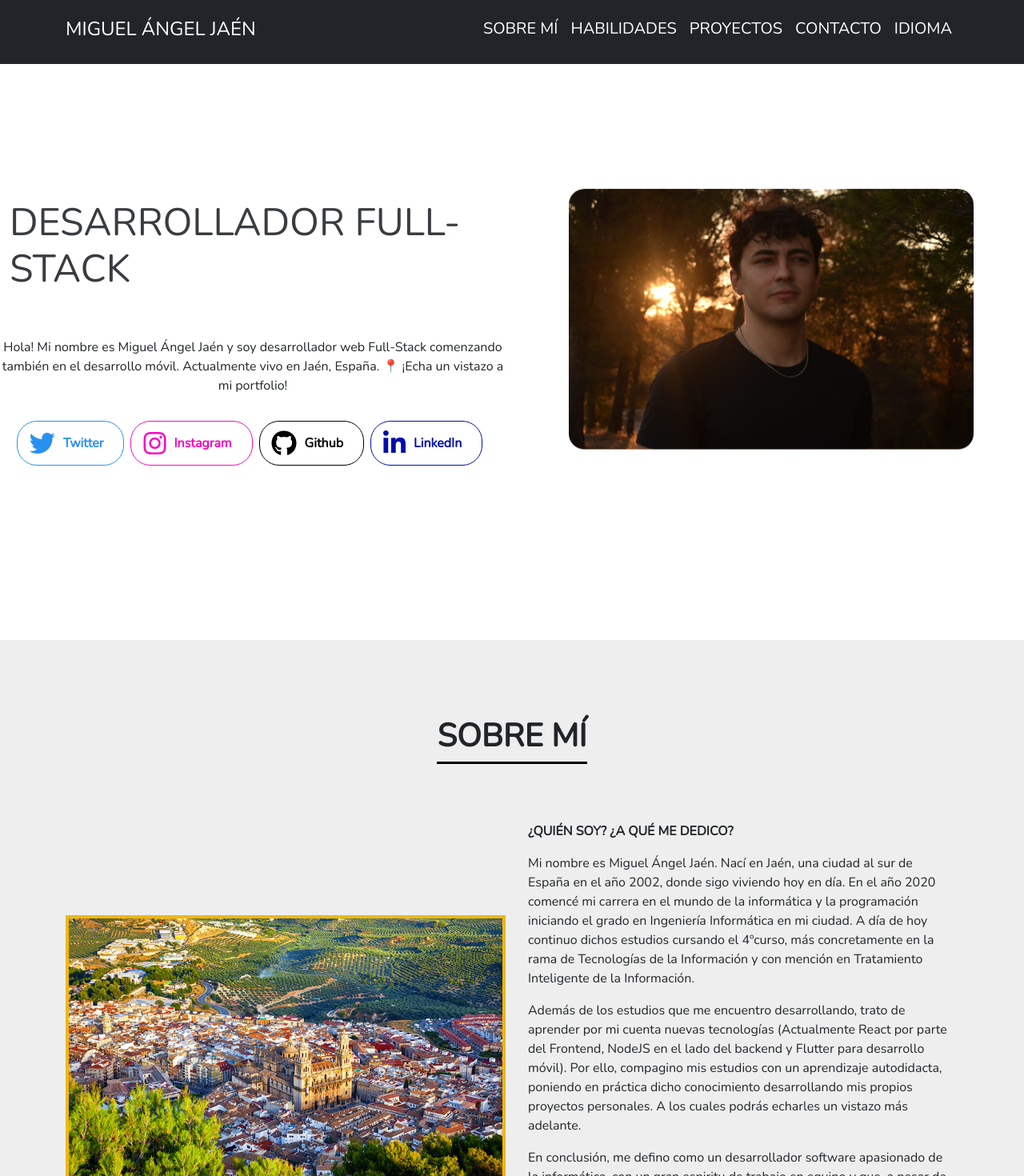
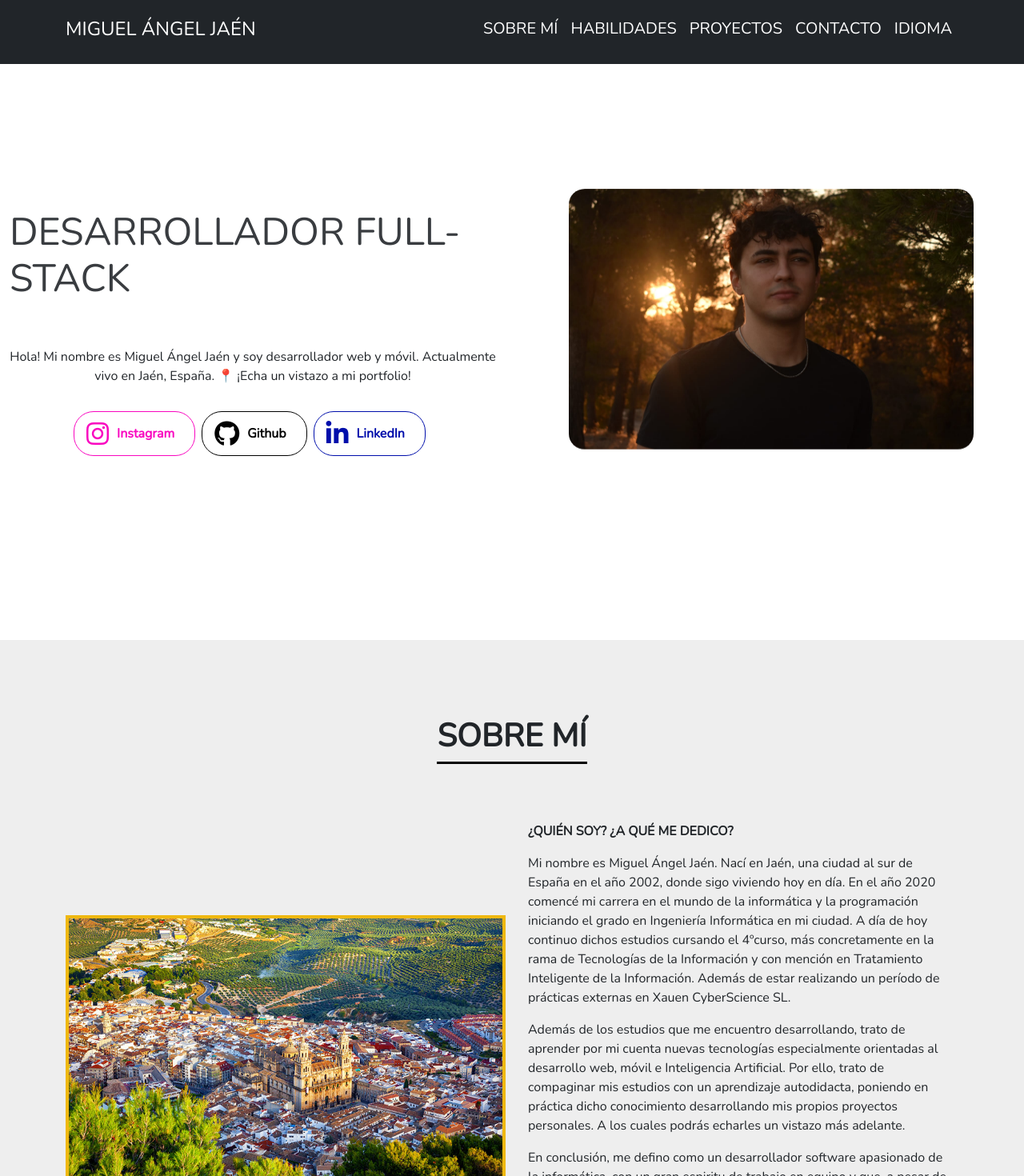
Before and after one commit to miguel02jm/Portfolio, a React (Vite) app: page / in a window 1280 px wide. Shown: the top 1470 px of the page at 80% size. Built offline with nearby package versions, Linux system fonts and the light colour scheme.

Commit message:
some modifications done

```diff
--- a/index.html
+++ b/index.html
@@ -13,7 +13,7 @@
     <link href="https://cdn.jsdelivr.net/npm/bootstrap@5.3.1/dist/css/bootstrap.min.css" rel="stylesheet" integrity="sha384-4bw+/aepP/YC94hEpVNVgiZdgIC5+VKNBQNGCHeKRQN+PtmoHDEXuppvnDJzQIu9" crossorigin="anonymous">
     <script src="https://cdn.jsdelivr.net/npm/bootstrap@5.3.1/dist/js/bootstrap.bundle.min.js" integrity="sha384-HwwvtgBNo3bZJJLYd8oVXjrBZt8cqVSpeBNS5n7C8IVInixGAoxmnlMuBnhbgrkm" crossorigin="anonymous"></script>
     <meta name="viewport" content="width=device-width, initial-scale=1.0" />
-    <title>Miguel Developer</title>
+    <title>Miguel Ángel Jaén</title>
   </head>
   <body>
     <div id="root"></div>
--- a/public/projects.json
+++ b/public/projects.json
@@ -2,8 +2,8 @@
     {
       "title": "Clima360",
       "technologies": "React | Bootstrap",
-      "description_es": "Web frontend para consultar los datos meteorológicos alrededor del mundo. Para ello hago uso de la API OpenWeatherMap con el método fetch de JS.",
-      "description_en": "Frontend web application to retrieve weather data worldwide. Fetches data from the OpenWeatherMap API.",
+      "description_es": "Web frontend para consultar los datos meteorológicos alrededor del mundo. Para ello hago uso de la API OpenWeatherMap.",
+      "description_en": "Frontend web application to retrieve weather data around the world. For this I use the OpenWeatherMap API.",
       "link": "https://clima360.netlify.app/",
       "img": "./img/Clima360.png"
     }
--- a/src/components/Contact.jsx
+++ b/src/components/Contact.jsx
@@ -13,15 +13,6 @@ const Contact = () => {
         </h1>
       </div>
       <div className="container d-flex justify-content-center align-items-center py-3">
-        <a
-          href="https://twitter.com/Miguel02jm"
-          className="Twitter me-2"
-          target="_blank"
-          rel="noopener noreferrer"
-        >
-          <i className="fab fa-twitter fa-2x icon"></i>
-          <span className="d-none d-sm-inline">Twitter</span>
-        </a>
         <a
           href="https://www.instagram.com/miguel02jm"
           className="Instagram me-2"
--- a/src/components/Index.jsx
+++ b/src/components/Index.jsx
@@ -19,15 +19,6 @@ function Index() {
             </div>
             <p className="text-center pt-5">{t("index.description")}</p>
             <div className="container d-flex justify-content-center align-items-center py-3">
-              <a
-                href="https://twitter.com/Miguel02jm"
-                className="Twitter me-2"
-                target="_blank"
-                rel="noopener noreferrer"
-              >
-                <i className="fab fa-twitter fa-2x icon"></i>
-                <span className="d-none d-sm-inline">Twitter</span>
-              </a>
               <a
                 href="https://www.instagram.com/miguel02jm"
                 className="Instagram me-2"
--- a/src/components/Skills.jsx
+++ b/src/components/Skills.jsx
@@ -8,7 +8,7 @@ import js_icon from "../img/js.png";
 import mysql_icon from "../img/mysql.png";
 import mongo_icon from "../img/mongodb.png";
 import node_icon from "../img/nodejs.png";
-import laravel_icon from "../img/Laravel.png";
+import python_icon from "../img/python.png";
 import flutter_icon from "../img/flutter.png";
 
 const Skills = () => {
@@ -28,7 +28,7 @@ const Skills = () => {
               <div className="col">
                 <ul className="list-unstyled">
                   <div className="container text-center">
-                    <h5 className="my-3">
+                    <h5 className="mt-3 mb-1">
                       <strong>Frontend</strong>
                     </h5>
                   </div>
@@ -42,21 +42,21 @@ const Skills = () => {
                     <span>JavaScript (React)</span>
                   </li>
                   <div className="container text-center">
-                    <h5 className="my-3">
+                    <h5 className="mt-3 mb-1">
                       <strong>Backend</strong>
                     </h5>
                   </div>
                   <li>
-                    <span>PHP (Laravel)</span>
+                    <span>JavaScript (NodeJS - ExpressJS)</span>
                   </li>
                   <li>
-                    <span>JavaScript (NodeJS - ExpressJS)</span>
+                    <span>Python (Flask)</span>
                   </li>
                   <li>
                     <span>SQL (MySQL) - NoSQL (MongoDB)</span>
                   </li>
                   <div className="container text-center">
-                    <h5 className="my-3">
+                    <h5 className="mt-3 mb-1">
                       <strong>{t("skills.mobile")}</strong>
                     </h5>
                   </div>
@@ -105,7 +105,7 @@ const Skills = () => {
                   <div className="col">
                     <img
                       className="me-3 mb-3"
-                      src={laravel_icon}
+                      src={python_icon}
                       style={{ width: "100px" }}
                     />
                     <img
--- a/src/styles/SocialMedia.css
+++ b/src/styles/SocialMedia.css
@@ -1,53 +1,3 @@
-.Twitter {
-    background: transparent;
-    position: relative;
-    padding: 5px 15px;
-    display: flex;
-    align-items: center;
-    font-size: 100%;
-    font-weight: 600;
-    text-decoration: none;
-    cursor: pointer;
-    border: 1px solid rgb(40, 144, 241);
-    border-radius: 25px;
-    outline: none;
-    overflow: hidden;
-    color: rgb(40, 144, 241);
-    transition: color 0.3s 0.1s ease-out;
-    text-align: center;
-  }
-
-  .Twitter span {
-    margin: 10px;
-  }
-
-  .Twitter::before {
-    position: absolute;
-    top: 0;
-    left: 0;
-    right: 0;
-    bottom: 0;
-    margin: auto;
-    content: '';
-    border-radius: 50%;
-    display: block;
-    width: 20em;
-    height: 20em;
-    left: -5em;
-    text-align: center;
-    transition: box-shadow 0.5s ease-out;
-    z-index: -1;
-  }
-
-  .Twitter:hover {
-    color: #fff;
-    border: 1px solid rgb(40, 144, 241);
-  }
-
-  .Twitter:hover::before {
-    box-shadow: inset 0 0 0 10em rgb(40, 144, 241);
-  }
-
   .Instagram {
     background: transparent;
     position: relative;
--- a/src/translations/en/global.json
+++ b/src/translations/en/global.json
@@ -8,12 +8,12 @@
     },
     "index": {
     "title": "FULL-STACK DEVELOPER",
-    "description": "Hi! My name is Miguel Ángel Jaén, and I am a Full-Stack web developer also venturing into mobile development. Currently, I live in Jaén, Spain. 📍 Take a look at my portfolio!"
+    "description": "Hi! My name is Miguel Ángel Jaén, and I am a web and mobile developer. Currently, I live in Jaén, Spain. 📍 Take a look at my portfolio!"
     },
     "aboutMe": {
     "title": "WHO AM I? WHAT DO I DO?",
-    "paragraph1": "My name is Miguel Ángel Jaén. I was born in Jaén, a city in the south of Spain in 2002, where I still live today. In 2020, I started my career in the field of computer science and programming by beginning my degree in Computer Engineering in my city. I am currently continuing these studies, now in the 4th year, specifically in the branch of Information Technologies with a focus on Intelligent Information Processing.",
-    "paragraph2": "In addition to my ongoing studies, I strive to learn new technologies on my own (Currently focusing on React for the Frontend, NodeJS for backend, and Flutter for mobile development). That's why I balance my studies with self-directed learning, putting this knowledge into practice by working on my own personal projects. You can take a look at them later on.",
+    "paragraph1": "My name is Miguel Ángel Jaén. I was born in Jaén, a city in the south of Spain in 2002, where I still live today. In 2020, I started my career in the field of computer science and programming by beginning my degree in Computer Engineering in my city. I am currently continuing these studies, now in the 4th year, specifically in the branch of Information Technologies with a focus on Intelligent Information Processing. Additionally, I am undergoing an external internship at Xauen CyberScience SL.",
+    "paragraph2": "In addition to my ongoing studies, I strive to learn new technologies on my own, especially focused on web development, mobile applications, and Artificial Intelligence. That's why I balance my studies with self-directed learning, putting this knowledge into practice by working on my own personal projects. You can take a look at them later on.",
     "paragraph3": "In conclusion, I define myself as a passionate software developer, with a strong team spirit. Despite not having professional experience yet, I seek to learn new concepts every day and implement them into the products I develop independently. This way, I create attractive and functional digital solutions, always aiming to deliver unique experiences."
     },
     "skills": {
--- a/src/translations/es/global.json
+++ b/src/translations/es/global.json
@@ -8,12 +8,12 @@
     },
     "index":{
         "title": "DESARROLLADOR FULL-STACK",
-        "description": "Hola! Mi nombre es Miguel Ángel Jaén y soy desarrollador web Full-Stack comenzando también en el desarrollo móvil. Actualmente vivo en Jaén, España. 📍 ¡Echa un vistazo a mi portfolio!"
+        "description": "Hola! Mi nombre es Miguel Ángel Jaén y soy desarrollador web y móvil. Actualmente vivo en Jaén, España. 📍 ¡Echa un vistazo a mi portfolio!"
     },
     "aboutMe":{
         "title": "¿QUIÉN SOY? ¿A QUÉ ME DEDICO?",
-        "paragraph1": "Mi nombre es Miguel Ángel Jaén. Nací en Jaén, una ciudad al sur de España en el año 2002, donde sigo viviendo hoy en día. En el año 2020 comencé mi carrera en el mundo de la informática y la programación iniciando el grado en Ingeniería Informática en mi ciudad. A día de hoy continuo dichos estudios cursando el 4ºcurso, más concretamente en la rama de Tecnologías de la Información y con mención en Tratamiento Inteligente de la Información.",
-        "paragraph2": "Además de los estudios que me encuentro desarrollando, trato de aprender por mi cuenta nuevas tecnologías (Actualmente React por parte del Frontend, NodeJS en el lado del backend y Flutter para desarrollo móvil). Por ello, compagino mis estudios con un aprendizaje autodidacta, poniendo en práctica dicho conocimiento desarrollando mis propios proyectos personales. A los cuales podrás echarles un vistazo más adelante.",
+        "paragraph1": "Mi nombre es Miguel Ángel Jaén. Nací en Jaén, una ciudad al sur de España en el año 2002, donde sigo viviendo hoy en día. En el año 2020 comencé mi carrera en el mundo de la informática y la programación iniciando el grado en Ingeniería Informática en mi ciudad. A día de hoy continuo dichos estudios cursando el 4ºcurso, más concretamente en la rama de Tecnologías de la Información y con mención en Tratamiento Inteligente de la Información. Además de estar realizando un período de prácticas externas en Xauen CyberScience SL.",
+        "paragraph2": "Además de los estudios que me encuentro desarrollando, trato de aprender por mi cuenta nuevas tecnologías especialmente orientadas al desarrollo web, móvil e Inteligencia Artificial. Por ello, trato de compaginar mis estudios con un aprendizaje autodidacta, poniendo en práctica dicho conocimiento desarrollando mis propios proyectos personales. A los cuales podrás echarles un vistazo más adelante.",
         "paragraph3": "En conclusión, me defino como un desarrollador software apasionado de la informática, con un gran espiritu de trabajo en equipo y que, a pesar de no contar con experiencia todavía en el mundo laboral, busca aprender cada día nuevos conceptos y plasmarlos en los productos que desarrollo por mi cuenta, creando así soluciones digitales atractivas y funcionales, tratando siempre de transmitir experiencias únicas."
     },
     "skills":{
```
Also changed, not shown: src/img/Laravel.png (deleted), src/img/python.png (added).
